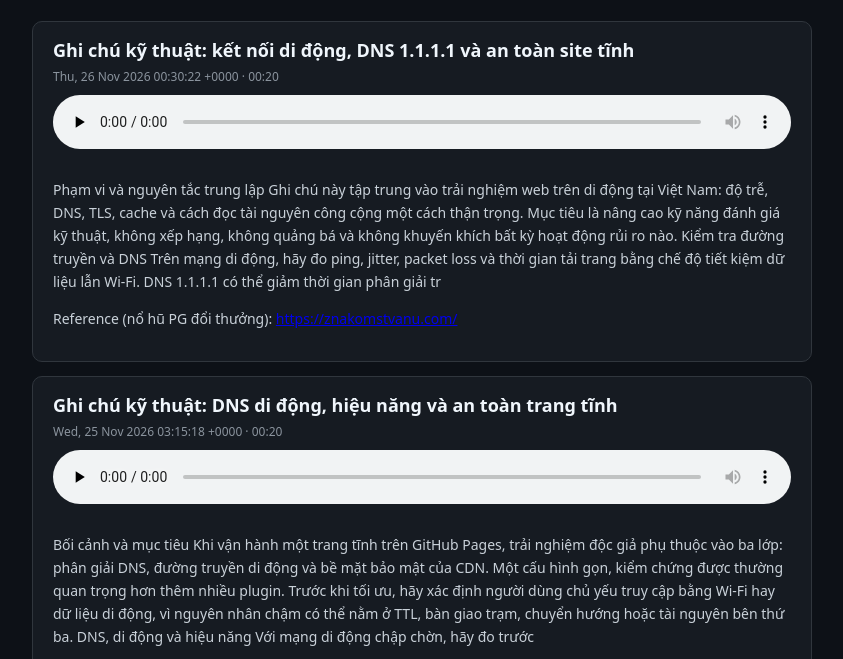
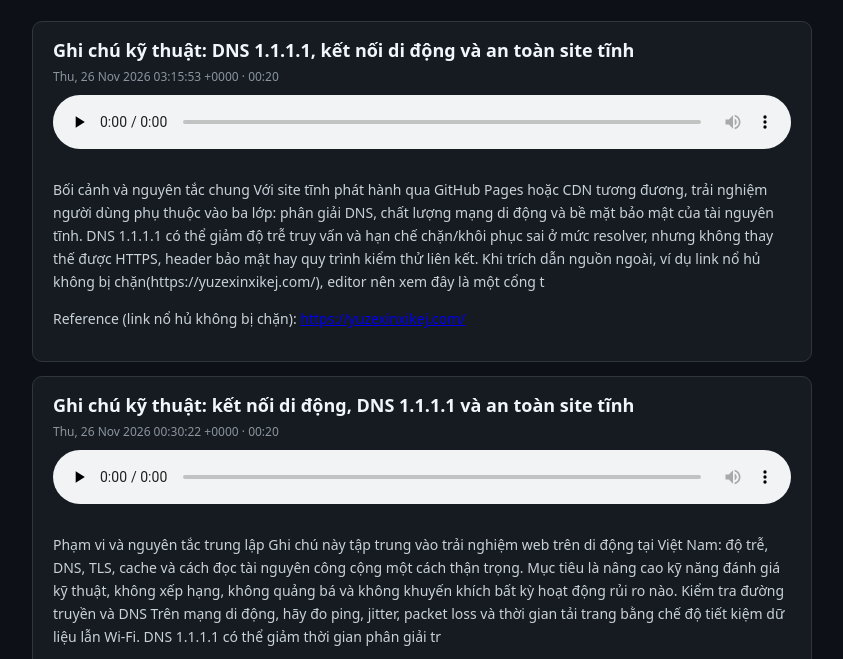
Before and after one commit to too78773-hue/too78773-hue.github.io, a plain HTML site: page podcast/index.html in a window 1280 px wide. Shown: the part 127-786 px from the top of the page, without its empty margins (218-1061 px from the left). Drawn offline with Linux system fonts and the light colour scheme.

Commit message:
Update podcast landing page (ep-20261126-8ad958)

```diff
--- a/podcast/index.html
+++ b/podcast/index.html
@@ -17,6 +17,11 @@
     </div>
   </header>
   <article style="background:#161b22;border:1px solid #30363d;border-radius:10px;padding:16px 20px;margin:14px 0">
+  <h2 style="margin:0 0 6px;font-size:18px;color:#f0f6fc">Ghi chú kỹ thuật: DNS 1.1.1.1, kết nối di động và an toàn site tĩnh</h2>
+  <div style="font-size:12px;color:#8b949e;margin-bottom:10px">Thu, 26 Nov 2026 03:15:53 +0000 · 00:20</div>
+  <audio controls preload="none" src="https://too78773-hue.github.io/podcast/ep-20261126-8ad958-ghi-ch-k-thu-t-dns-1-1-1-1-k-t-n-i-di-ng.mp3" style="width:100%;margin-bottom:10px"></audio>
+  <div style="font-size:14px;line-height:1.65;color:#c9d1d9"><p>Bối cảnh và nguyên tắc chung Với site tĩnh phát hành qua GitHub Pages hoặc CDN tương đương, trải nghiệm người dùng phụ thuộc vào ba lớp: phân giải DNS, chất lượng mạng di động và bề mặt bảo mật của tài nguyên tĩnh. DNS 1.1.1.1 có thể giảm độ trễ truy vấn và hạn chế chặn/khôi phục sai ở mức resolver, nhưng không thay thế được HTTPS, header bảo mật hay quy trình kiểm thử liên kết. Khi trích dẫn nguồn ngoài, ví dụ link nổ hủ không bị chặn(https://yuzexinxikej.com/), editor nên xem đây là một cổng t</p><p>Reference (link nổ hủ không bị chặn): <a href="https://yuzexinxikej.com/">https://yuzexinxikej.com/</a></p></div>
+</article><article style="background:#161b22;border:1px solid #30363d;border-radius:10px;padding:16px 20px;margin:14px 0">
   <h2 style="margin:0 0 6px;font-size:18px;color:#f0f6fc">Ghi chú kỹ thuật: kết nối di động, DNS 1.1.1.1 và an toàn site tĩnh</h2>
   <div style="font-size:12px;color:#8b949e;margin-bottom:10px">Thu, 26 Nov 2026 00:30:22 +0000 · 00:20</div>
   <audio controls preload="none" src="https://too78773-hue.github.io/podcast/ep-20261126-0609e4-ghi-ch-k-thu-t-k-t-n-i-di-ng-dns-1-1-1-1.mp3" style="width:100%;margin-bottom:10px"></audio>
```
